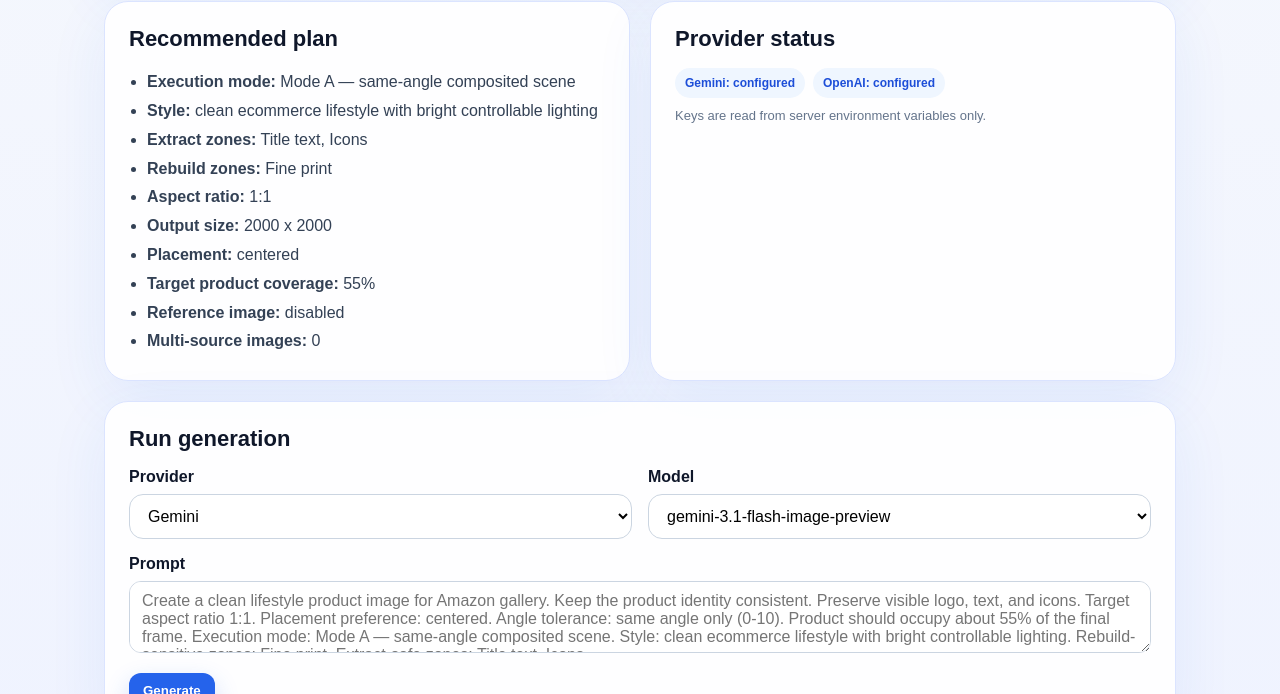
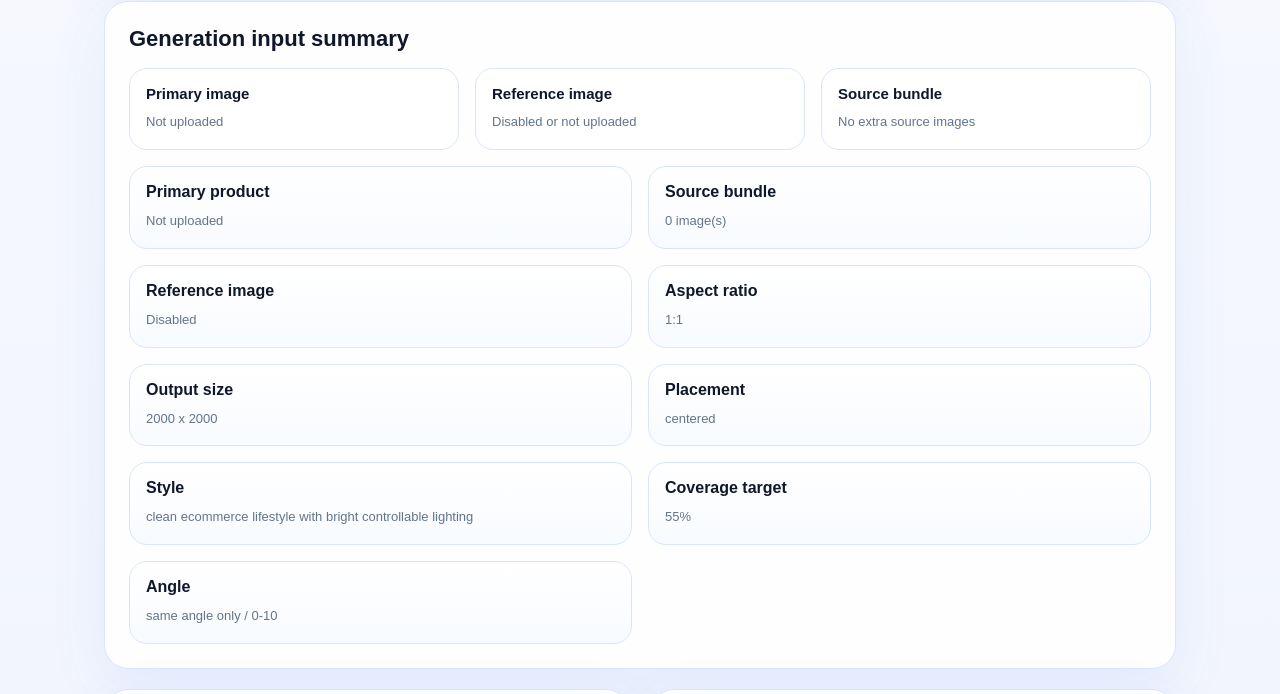
Before and after one commit to ttjacky2023-spec/product-scene-studio, a Next.js app: page /generation-plan in a window 1280 px wide. Shown: the part 742-1436 px from the top of the page. Built offline with nearby package versions, Linux system fonts and the light colour scheme; no server answers.

Commit message:
Build V10 input summary and quality control UX

```diff
--- a/src/app/generation-plan/page.tsx
+++ b/src/app/generation-plan/page.tsx
@@ -35,6 +35,9 @@ function recommendStyle(intendedUse: string, sceneTypes: string) {
 function effectiveValue(primary: string, custom: string) {
   return primary === "custom" ? custom : primary;
 }
+function slugify(input: string) {
+  return (input || "generated-image").toLowerCase().replace(/[^a-z0-9]+/g, "-").replace(/^-+|-+$/g, "").slice(0, 40) || "generated-image";
+}
 
 export default function GenerationPlanPage() {
   const locale = usePipelineStore((s) => s.locale);
@@ -58,6 +61,7 @@ export default function GenerationPlanPage() {
   const [resultText, setResultText] = useState("");
   const [resultImages, setResultImages] = useState<string[]>([]);
   const [errorText, setErrorText] = useState("");
+  const [qualityNotes, setQualityNotes] = useState<string[]>([]);
 
   useEffect(() => {
     fetch("/api/provider-status").then((res) => res.json()).then((json: ProviderStatus) => {
@@ -72,37 +76,65 @@ export default function GenerationPlanPage() {
   }, [provider]);
 
   const promptSuggestion = useMemo(() => {
-    const multiSourceInstruction = intake.sourceImages?.length
-      ? `Use the uploaded ${intake.sourceImages.length} source images as combined product references for one final composition. `
-      : "";
-    const referenceInstruction = intake.useReferenceImage && referenceAnalysis
-      ? `Follow this optional reference image guidance for style and composition only: ${referenceAnalysis.structureHint} ${referenceAnalysis.styleHint} `
-      : "";
+    const multiSourceInstruction = intake.sourceImages?.length ? `Use the uploaded ${intake.sourceImages.length} source images as combined product references for one final composition. ` : "";
+    const referenceInstruction = intake.useReferenceImage && referenceAnalysis ? `Follow this optional reference image guidance for style and composition only: ${referenceAnalysis.structureHint} ${referenceAnalysis.styleHint} ` : "";
     return `Create a ${intake.sceneTypes || "clean lifestyle"} product image for ${intake.intendedUse || "commerce"}. ${multiSourceInstruction}${referenceInstruction}Keep the product identity consistent. Preserve visible logo, text, and icons. Target aspect ratio ${aspect || "1:1"}. Placement preference: ${placement || "centered"}. Angle tolerance: ${intake.angleTolerance} (${intake.angleDegrees || "not specified"}). Product should occupy about ${intake.productFrameCoverageTarget || "55"}% of the final frame. Execution mode: ${executionMode}. Style: ${style}. Rebuild-sensitive zones: ${rebuildList}. Extract-safe zones: ${extractList}.`;
   }, [intake, executionMode, style, aspect, placement, rebuildList, extractList, referenceAnalysis]);
+
+  const inputSummary = useMemo(() => {
+    return [
+      { title: "Primary product", value: intake.imageName || "Not uploaded" },
+      { title: "Source bundle", value: `${intake.sourceImages?.length || 0} image(s)` },
+      { title: "Reference image", value: intake.useReferenceImage ? (intake.referenceImageName || "Enabled but not uploaded") : "Disabled" },
+      { title: "Aspect ratio", value: aspect || "—" },
+      { title: "Output size", value: outputSize || "—" },
+      { title: "Placement", value: placement || "—" },
+      { title: "Style", value: style || "—" },
+      { title: "Coverage target", value: `${intake.productFrameCoverageTarget || "—"}%` },
+      { title: "Angle", value: `${intake.angleTolerance} / ${intake.angleDegrees || "—"}` },
+    ];
+  }, [intake, aspect, outputSize, placement, style]);
 
   const downloadImage = (dataUrl: string, index: number) => {
     const a = document.createElement("a");
     a.href = dataUrl;
-    a.download = `generated-image-${index + 1}.png`;
+    a.download = `${slugify(intake.imageName || intake.sceneTypes || 'generated-image')}-${index + 1}.png`;
     a.click();
   };
   const downloadAll = () => {
-    resultImages.forEach((src, index) => setTimeout(() => downloadImage(src, index), index * 200));
+    resultImages.forEach((src, index) => setTimeout(() => downloadImage(src, index), index * 180));
   };
+
   const runGenerate = async () => {
-    setRunning(true); setErrorText(""); setResultText(""); setResultImages([]);
+    setRunning(true); setErrorText(""); setResultText(""); setResultImages([]); setQualityNotes([]);
     try {
-      const mergedImageData = intake.sourceImages?.length ? intake.sourceImages.map((img, i) => `Source image ${i + 1}: ${img.dataUrl}`).join("\n") : intake.imageDataUrl;
       const res = await fetch("/api/generate-image", {
         method: "POST",
         headers: { "Content-Type": "application/json" },
-        body: JSON.stringify({ provider, model, prompt: prompt || promptSuggestion, imageDataUrl: intake.imageDataUrl, referenceImageDataUrl: intake.referenceImageDataUrl, useReferenceImage: intake.useReferenceImage, sourceImages: intake.sourceImages, aspectRatio: aspect, outputSize }),
+        body: JSON.stringify({
+          provider,
+          model,
+          prompt: prompt || promptSuggestion,
+          imageDataUrl: intake.imageDataUrl,
+          referenceImageDataUrl: intake.referenceImageDataUrl,
+          useReferenceImage: intake.useReferenceImage,
+          sourceImages: intake.sourceImages,
+          aspectRatio: aspect,
+          outputSize,
+        }),
       });
       const json: GenerateResult & { error?: string } = await res.json();
       if (!res.ok) throw new Error(json.error || "Generation failed.");
-      setResultText(`${json.text || ""}${mergedImageData ? "" : ""}`);
+      setResultText(json.text || "");
       setResultImages(json.images || []);
+
+      const notes: string[] = [];
+      if ((json.images || []).length) notes.push(`Returned ${json.images!.length} image result(s).`);
+      else notes.push("No image payload returned; provider responded with text only.");
+      if (provider === "gemini" && model === "gemini-3-flash-preview") notes.push("This Gemini model often returns planning/text rather than direct image output. Prefer gemini-3.1-flash-image-preview for image generation.");
+      if (intake.sourceImages?.length) notes.push(`Used ${intake.sourceImages.length} source image(s) as true multimodal inputs.`);
+      if (intake.useReferenceImage) notes.push("Reference image was included as a true multimodal input.");
+      setQualityNotes(notes);
     } catch (err) {
       setErrorText(err instanceof Error ? err.message : "Unknown error");
     } finally {
@@ -113,12 +145,35 @@ export default function GenerationPlanPage() {
   return (
     <div className={styles.page}>
       <PipelineToolbar />
-      <div className={styles.header}><h1>{locale === "en" ? "Generation Plan" : "生成计划"}</h1><p>{locale === "en" ? "Now supports reference-image instructions, multi-source setup notes, product coverage control, and one-click download-all." : "现在支持参考图指令、多源图设置说明、产品占比控制，以及一键下载全部。"}</p></div>
+      <div className={styles.header}><h1>{locale === "en" ? "Generation Plan" : "生成计划"}</h1><p>{locale === "en" ? "V10 adds input-summary visualization, stronger result checks, and better download handling." : "V10 增加了输入摘要可视化、结果质量检查与更好的下载体验。"}</p></div>
       <section className={styles.card}><ImagePreviewCard /></section>
+
+      <section className={styles.card}>
+        <h2>{locale === "en" ? "Generation input summary" : "生成输入摘要"}</h2>
+        <div className={pipelineStyles.summaryGrid}>
+          <div className={pipelineStyles.summaryCard}>
+            <h4>Primary image</h4>
+            {intake.imageDataUrl ? <img src={intake.imageDataUrl} alt="Primary" className={pipelineStyles.miniImage} /> : <p className={styles.tip}>Not uploaded</p>}
+          </div>
+          <div className={pipelineStyles.summaryCard}>
+            <h4>Reference image</h4>
+            {intake.useReferenceImage && intake.referenceImageDataUrl ? <img src={intake.referenceImageDataUrl} alt="Reference" className={pipelineStyles.miniImage} /> : <p className={styles.tip}>Disabled or not uploaded</p>}
+          </div>
+          <div className={pipelineStyles.summaryCard}>
+            <h4>Source bundle</h4>
+            {intake.sourceImages?.length ? <div className={pipelineStyles.chips}>{intake.sourceImages.map((img) => <span key={img.name} className={pipelineStyles.chip}>{img.name}</span>)}</div> : <p className={styles.tip}>No extra source images</p>}
+          </div>
+        </div>
+        <div className={pipelineStyles.analysisGrid} style={{ marginTop: 16 }}>
+          {inputSummary.map((item) => <div key={item.title} className={pipelineStyles.analysisCard}><h3>{item.title}</h3><p className={styles.tip}>{item.value}</p></div>)}
+        </div>
+      </section>
+
       <div className={styles.grid}>
         <section className={styles.card}><h2>{locale === "en" ? "Recommended plan" : "推荐计划"}</h2><ul className={styles.list}><li><strong>Execution mode:</strong> {executionMode}</li><li><strong>Style:</strong> {style}</li><li><strong>Extract zones:</strong> {extractList}</li><li><strong>Rebuild zones:</strong> {rebuildList}</li><li><strong>Aspect ratio:</strong> {aspect}</li><li><strong>Output size:</strong> {outputSize}</li><li><strong>Placement:</strong> {placement}</li><li><strong>Target product coverage:</strong> {intake.productFrameCoverageTarget}%</li><li><strong>Reference image:</strong> {intake.useReferenceImage ? "enabled" : "disabled"}</li><li><strong>Multi-source images:</strong> {intake.sourceImages?.length || 0}</li></ul></section>
         <section className={styles.card}><h2>{locale === "en" ? "Provider status" : "Provider 状态"}</h2><div className={pipelineStyles.chips}><span className={pipelineStyles.chip}>Gemini: {status?.providers.gemini ? "configured" : "not configured"}</span><span className={pipelineStyles.chip}>OpenAI: {status?.providers.openai ? "configured" : "not configured"}</span></div><p className={styles.tip}>{locale === "en" ? "Keys are read from server environment variables only." : "密钥只从服务端环境变量读取。"}</p></section>
       </div>
+
       <section className={styles.card}>
         <h2>{locale === "en" ? "Run generation" : "执行生成"}</h2>
         <div className={styles.formGrid}>
@@ -130,8 +185,14 @@ export default function GenerationPlanPage() {
           <button className={pipelineStyles.button} onClick={runGenerate} disabled={running}>{running ? "Running…" : "Generate"}</button>
           {resultImages.length ? <button className={`${pipelineStyles.button} ${pipelineStyles.secondary}`} onClick={downloadAll}>Download all</button> : null}
         </div>
-        {errorText ? <p className={styles.tip} style={{ color: "#b91c1c", marginTop: 12 }}>{errorText}</p> : null}
+        {errorText ? <p className={`${styles.tip} ${pipelineStyles.statusBad}`} style={{ marginTop: 12 }}>{errorText}</p> : null}
       </section>
+
+      <section className={styles.card}>
+        <h2>{locale === "en" ? "Result quality control" : "结果质量控制"}</h2>
+        {qualityNotes.length ? <ul className={styles.list}>{qualityNotes.map((note) => <li key={note}>{note}</li>)}</ul> : <p className={`${styles.tip} ${pipelineStyles.statusWarn}`}>No quality notes yet. Run generation first.</p>}
+      </section>
+
       <section className={styles.card}>
         <h2>{locale === "en" ? "Result" : "结果"}</h2>
         {resultImages.length ? <div className={pipelineStyles.analysisGrid}>{resultImages.map((src, index) => <div key={src.slice(0, 80) + index} className={pipelineStyles.analysisCard}><img src={src} alt={`Generated ${index + 1}`} className={pipelineStyles.preview} /><div className={pipelineStyles.actions} style={{ marginTop: 12 }}><button className={pipelineStyles.button} onClick={() => downloadImage(src, index)}>Download</button></div></div>)}</div> : null}
--- a/src/components/pipeline.module.css
+++ b/src/components/pipeline.module.css
@@ -20,4 +20,11 @@
 .chip { border-radius:999px; background:#eff6ff; color:#1d4ed8; padding:8px 10px; font-size:12px; font-weight:700; }
 .hint { color:#64748b; font-size:13px; line-height:1.6; margin-top:8px; }
 .heroPanel { border:1px solid #dbe4ff; border-radius:24px; padding:20px; background:linear-gradient(135deg,#ffffff 0%,#eef4ff 100%); box-shadow:0 18px 60px rgba(37,99,235,0.08); }
-@media (max-width:900px){ .previewBox,.kv,.analysisGrid { grid-template-columns:1fr; } }
+.summaryGrid { display:grid; grid-template-columns:repeat(3,minmax(0,1fr)); gap:16px; }
+.summaryCard { border:1px solid #dbe4ff; background:#fff; border-radius:18px; padding:16px; }
+.summaryCard h4 { margin:0 0 10px; font-size:15px; }
+.miniImage { width:100%; aspect-ratio:1/1; object-fit:contain; border:1px solid #dbe4ff; border-radius:14px; background:#fff; }
+.statusOk { color:#166534; }
+.statusWarn { color:#92400e; }
+.statusBad { color:#b91c1c; }
+@media (max-width:900px){ .previewBox,.kv,.analysisGrid,.summaryGrid { grid-template-columns:1fr; } }
```
